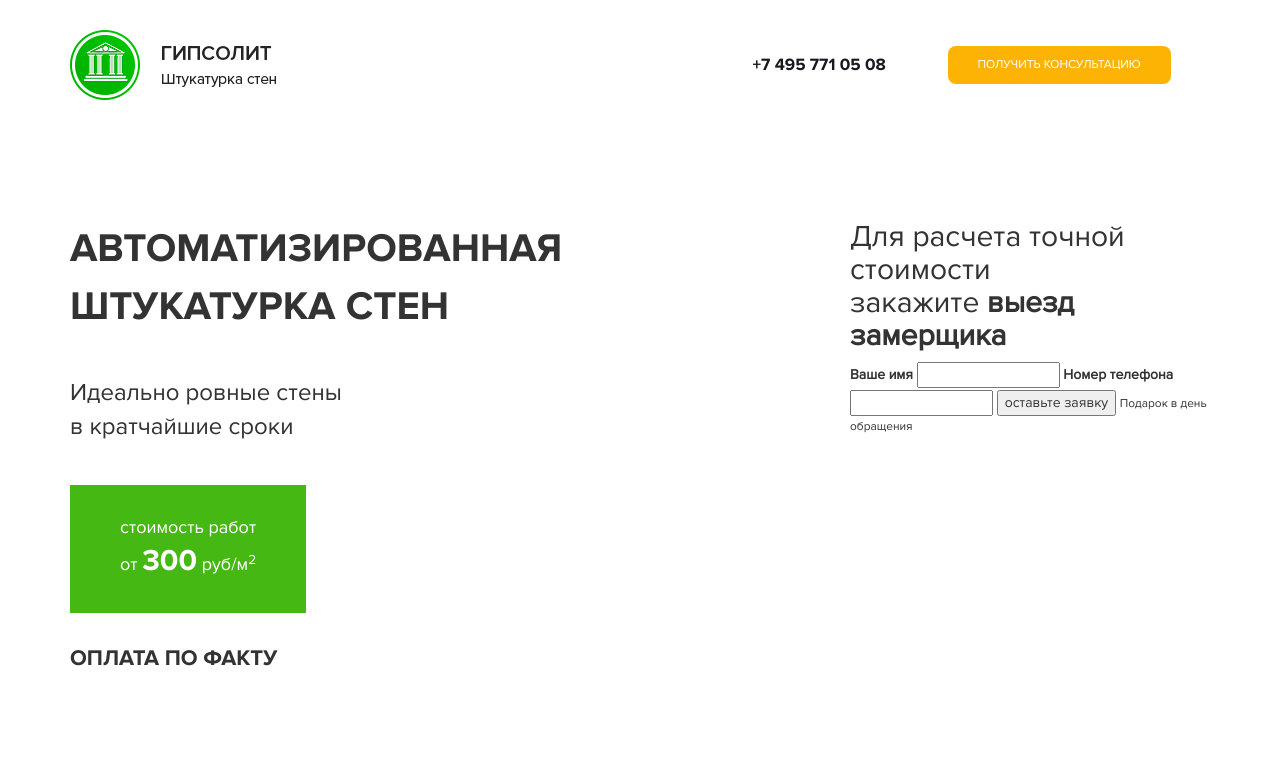
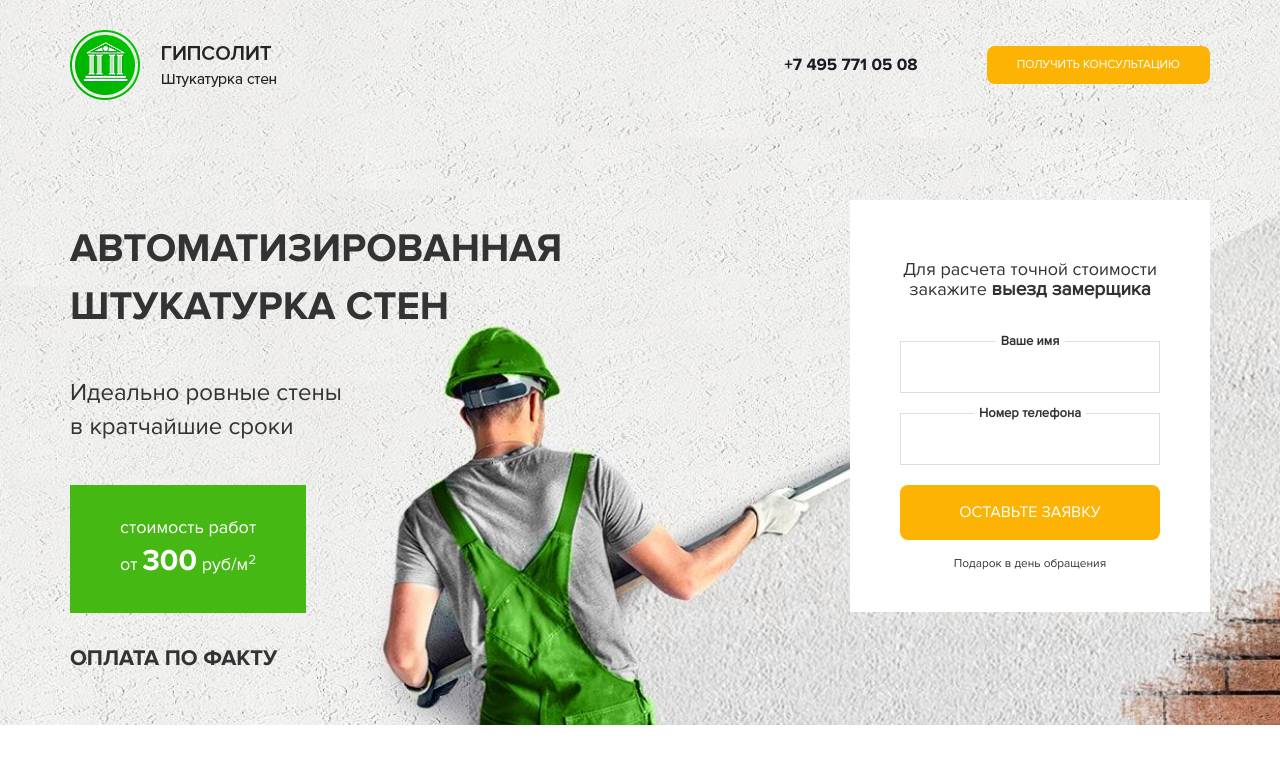
Before and after one commit to SlavaLe2020/repo_site-layout1, a plain HTML site: page index.html in a window 1280 px wide. Drawn offline with Linux system fonts and the light colour scheme.

Commit message:
add background

```diff
--- a/index.html
+++ b/index.html
@@ -21,7 +21,9 @@
                         </div>
                     </div>
                     <div class="col-md-2 col-md-offset-4">
-                        <a class="phone-link" href="#">+7 495 771 05 08</a>
+                        <div class="phone-block">
+                            <a class="phone-link" href="#">+7 495 771 05 08</a>
+                        </div>
                     </div>
                     <div class="col-md-3">
                         <div class="wrap">
@@ -51,13 +53,13 @@
                     </div>
                     <div class="col-md-4 col-md-offset-2">
                         <div class="main-form">
-                            <h2>Для расчета точной стоимости <br>закажите <strong>выезд замерщика</strong></h2>
+                            <h2 class="main-form-header">Для расчета точной стоимости <br>закажите <strong>выезд замерщика</strong></h2>
                             <form action="#">
                                 <label for="#">Ваше имя</label>
                                 <input class="main-form-input" type="text">
                                 <label for="#">Номер телефона</label>
                                 <input class="main-form-input" type="text">
-                                <button class="main-form-btn" type="submit">оставьте заявку</button>
+                                <button class="main-form-btn button" type="submit">оставьте заявку</button>
                                 <small>Подарок в день обращения</small>
                             </form>
                         </div>
--- a/less/style.less
+++ b/less/style.less
@@ -35,6 +35,7 @@ font-family: 'ProximaNova_reg';
 @danger: #ff0000;
 @bg-light: #f5f5f5;
 @light: #fff;
+@border-input: #dddddd;
 
 /* Basic setting */
 html {
@@ -60,7 +61,9 @@ section {
 
 /* main */
 .main {
-    padding: 3rem 0;
+    padding: 3rem 0 5rem;
+    background: #fff url(../img/main-bg.jpg) center center no-repeat;
+    background-size: cover;
     &-content {
         margin-top: 10rem;
         h1 {
@@ -94,6 +97,43 @@ section {
        text-transform: uppercase;
        .bold();
     }
+    &-form {
+        padding: 4rem 5rem;
+        background-color: @light;
+        text-align: center;
+        &-header {
+            margin-bottom: 4rem;
+          font-size: 1.8rem;
+          strong {
+              font-size: 1.9rem;
+          }
+        }
+        &-input {
+            display: block;
+            margin: 2rem 0;
+            width: 100%;
+            border: 1px solid @border-input;
+            padding: 1.5rem;
+        }
+        label {
+            position: absolute;
+            left: 50%;
+            transform: translateX(-50%) translateY(-50%);
+            padding: 0.5rem;
+            font-size: 1.3rem;
+            background-color: @light;
+        }
+        &-btn {
+            display: block;
+            width: 100%;
+            height: 5.5rem;
+            font-size: 1.6rem;
+        }
+        small {
+            display: block;
+            margin-top: 1.5rem;
+        }
+    }
 }
 .header {
     height: 7rem;
@@ -105,9 +145,14 @@ section {
     &-block {
         display: table-cell;
         vertical-align: middle;
+        text-align: right;
     }
 }
-.phone-link {
+.phone {
+    &-block {
+        text-align: right;
+    }
+    &-link {
         display: inline-block;
         .bold();
         font-weight: 900;
@@ -116,3 +161,4 @@ section {
         line-height: 7rem;
         color: @text;
     }
+}
```
Also changed, not shown: css/style.css. Lines whose indentation alone changed are shown as unchanged.
